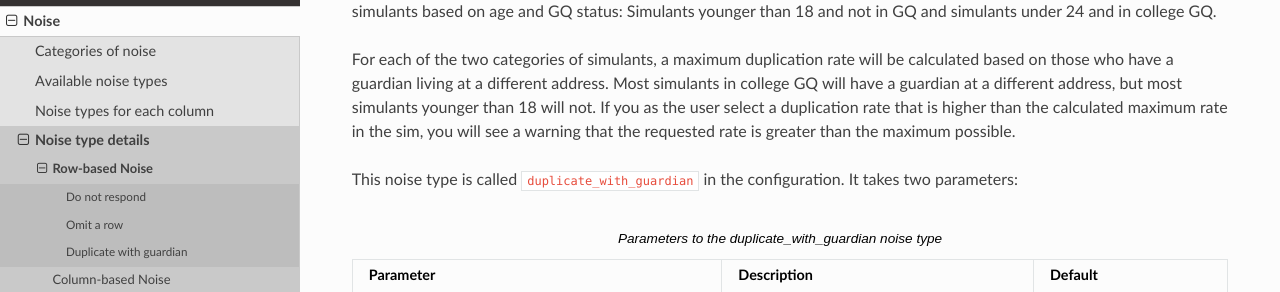
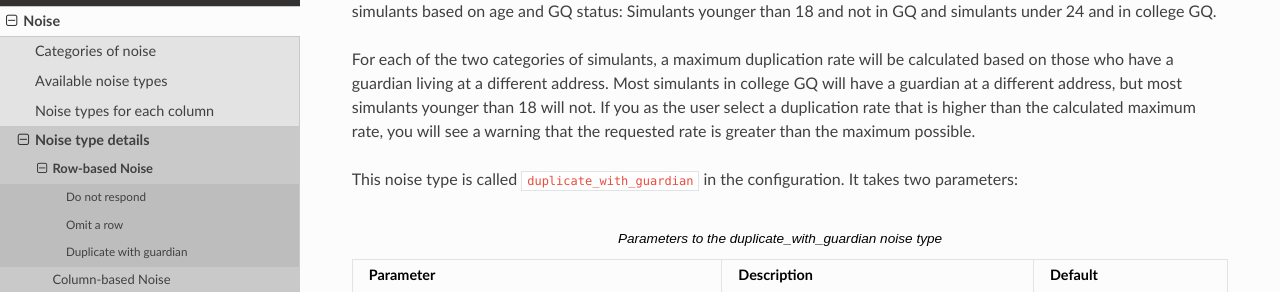
Before and after one commit to ihmeuw/pseudopeople, a Sphinx documentation site: the page built from docs/source/noise/row_noise.rst, in a window 1280 px wide and 900 px high, scrolled down 1564 px. Shown: the part 320-612 px from the top of the window. Built offline with Sphinx 7.4.7 and the Read the Docs theme 2.0.0, drawn with Linux system fonts in a browser that asks for light colours.

Commit message:
Remove references to 'the sim' to avoid confusing users
Co-authored-by: Nathaniel Blair-Stahn <ndbs@uw.edu>

```diff
--- a/docs/source/noise/row_noise.rst
+++ b/docs/source/noise/row_noise.rst
@@ -109,7 +109,7 @@ be calculated based on those who have a guardian living at a different address.
 Most simulants in college GQ will have a guardian at a
 different address, but most simulants younger than 18 will not.
 If you as the user select a duplication rate that is higher than the
-calculated maximum rate in the sim, you will see a warning that
+calculated maximum rate, you will see a warning that
 the requested rate is greater than the maximum possible.
 
 This noise type is called :code:`duplicate_with_guardian` in the configuration.
```
